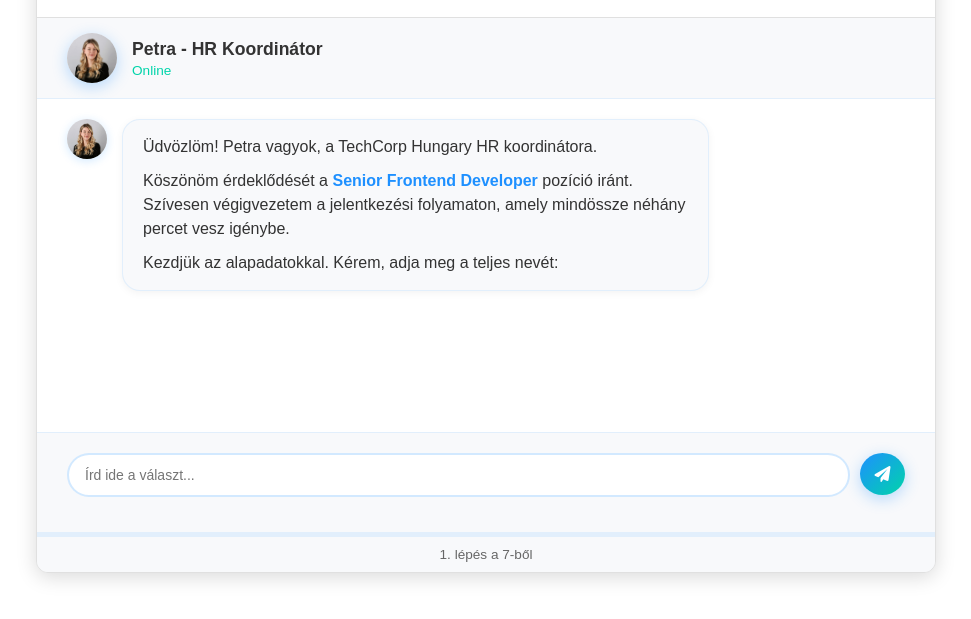
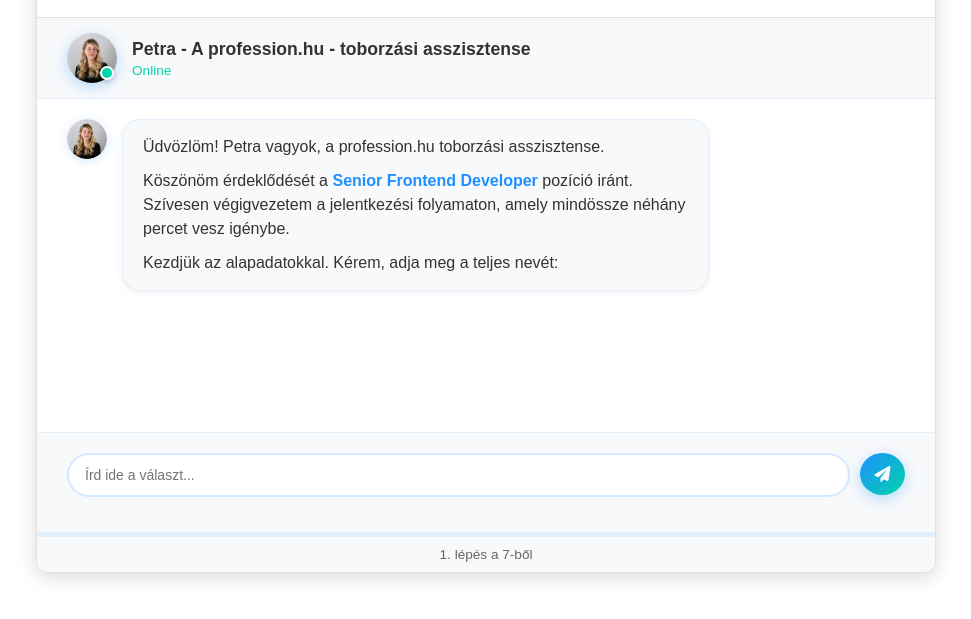
Before and after one commit to barrajanos/parbeszed-jelentkezes, a plain HTML site: page index.html in a window 1280 px wide. Shown: the part 147-766 px from the top of the page, without its empty margins (154-1125 px from the left). Drawn offline with Linux system fonts and the light colour scheme.

Commit message:
Javítva: online badge pozíció - nem vágódik le + toborzási asszisztens cím frissítve

```diff
--- a/index.html
+++ b/index.html
@@ -23,9 +23,10 @@
             <div class="chat-header">
                 <div class="assistant-avatar">
                     <img src="assets/petra.jpg" alt="Petra" class="avatar-image">
+                    <div class="online-badge"></div>
                 </div>
                 <div class="assistant-info">
-                    <h3>Petra - HR Koordinátor</h3>
+                    <h3>Petra - A profession.hu - toborzási asszisztense</h3>
                     <p class="status">Online</p>
                 </div>
             </div>
@@ -36,7 +37,7 @@
                         <img src="assets/petra.jpg" alt="Petra" class="avatar-image">
                     </div>
                     <div class="message-content">
-                        <p>Üdvözlöm! Petra vagyok, a TechCorp Hungary HR koordinátora.</p>
+                        <p>Üdvözlöm! Petra vagyok, a profession.hu toborzási asszisztense.</p>
                         <p>Köszönöm érdeklődését a <strong>Senior Frontend Developer</strong> pozíció iránt. Szívesen végigvezetem a jelentkezési folyamaton, amely mindössze néhány percet vesz igénybe.</p>
                         <p>Kezdjük az alapadatokkal. Kérem, adja meg a teljes nevét:</p>
                     </div>
--- a/script.js
+++ b/script.js
@@ -305,7 +305,7 @@ class JobApplicationBot {
                     <img src="assets/petra.jpg" alt="Petra" class="avatar-image">
                 </div>
                 <div class="message-content">
-                    <p>Üdvözlöm! Petra vagyok, a TechCorp Hungary HR koordinátora.</p>
+                                            <p>Üdvözlöm! Petra vagyok, a profession.hu toborzási asszisztense.</p>
                     <p>Köszönöm érdeklődését a <strong>Senior Frontend Developer</strong> pozíció iránt. Szívesen végigvezetem a jelentkezési folyamaton, amely mindössze néhány percet vesz igénybe.</p>
                     <p>Kezdjük az alapadatokkal. Kérem, adja meg a teljes nevét:</p>
                 </div>
--- a/style.css
+++ b/style.css
@@ -92,13 +92,28 @@ body {
     align-items: center;
     justify-content: center;
     box-shadow: 0 4px 15px rgba(30, 144, 255, 0.3);
-    overflow: hidden;
+    overflow: visible;
+    position: relative;
+}
+
+.online-badge {
+    position: absolute;
+    bottom: 3px;
+    right: 3px;
+    width: 14px;
+    height: 14px;
+    background: #00d4aa;
+    border-radius: 50%;
+    border: 2px solid #ffffff;
+    box-shadow: 0 2px 5px rgba(0, 0, 0, 0.2);
+    z-index: 10;
 }
 
 .avatar-image {
     width: 100%;
     height: 100%;
     object-fit: cover;
+    border-radius: 50%;
 }
 
 .assistant-info h3 {
```
